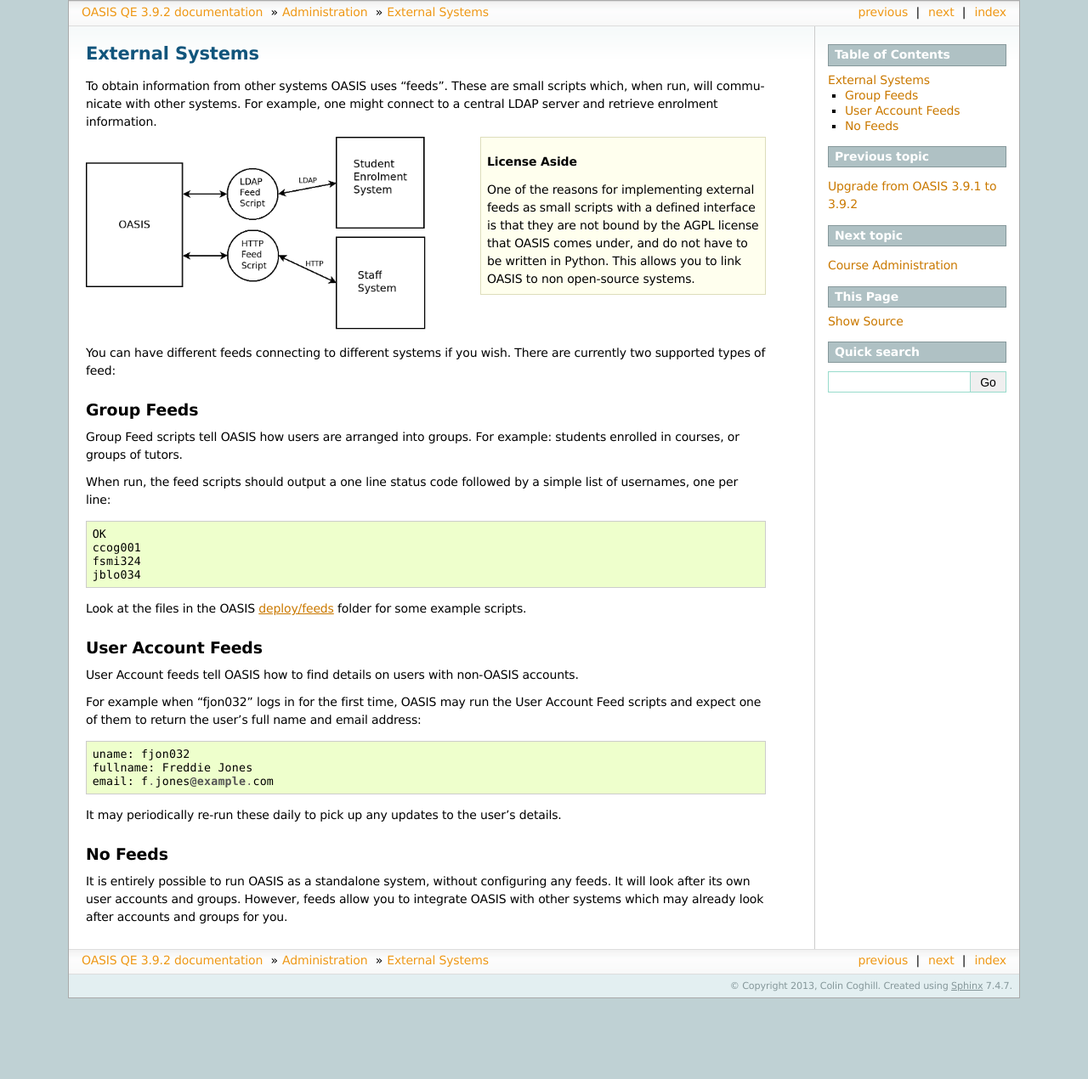
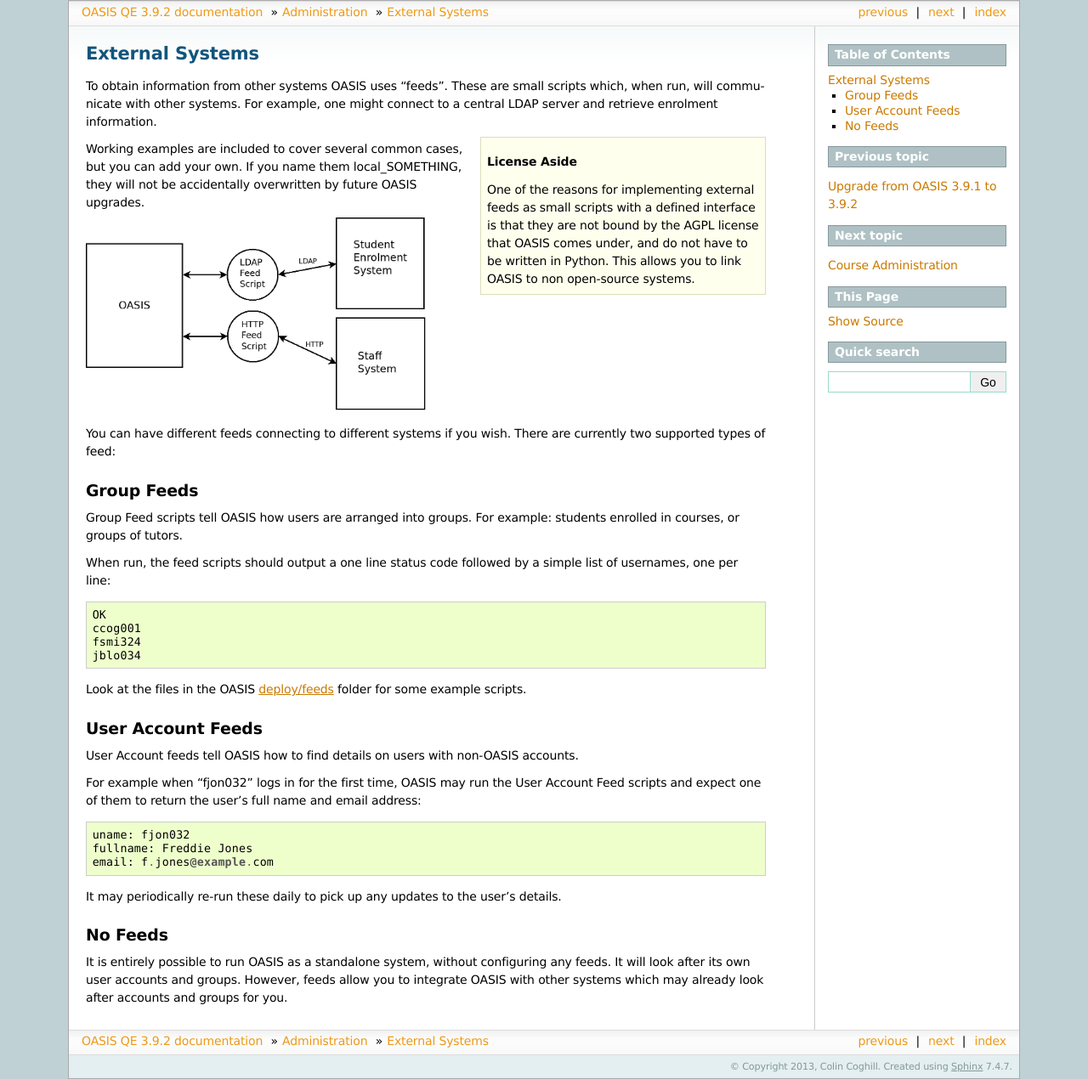
Before and after one commit to colincoghill/oasisqe, a Sphinx documentation site: the page built from source/admin_feeds.rst, in a window 1280 px wide. Shown: the whole page at 85% size. Built offline with Sphinx 7.4.7, drawn with Linux system fonts in a browser that asks for light colours; pages that are not in the unit, such as notebooks, are missing from menus; before the commit the page ends 1175 px from its top, so only the background shows below that.

Commit message:
moving some notes on feeds from application web page to manual.

```diff
--- a/source/admin_feeds.rst
+++ b/source/admin_feeds.rst
@@ -8,12 +8,17 @@ small scripts which, when run, will communicate with other systems. For
 example, one might connect to a central LDAP server and retrieve enrolment
 information.
 
+
 .. sidebar:: License Aside
 
   One of the reasons for implementing external feeds as small scripts with
   a defined interface is that they are not bound by the AGPL license
   that OASIS comes under, and do not have to be written in Python.
   This allows you to link OASIS to non open-source systems.
+
+Working examples are included to cover several common cases,
+but you can add your own. If you name them local_SOMETHING,
+they will not be accidentally overwritten by future OASIS upgrades.
 
 
 .. image:: admin_feeds_example.png
```
